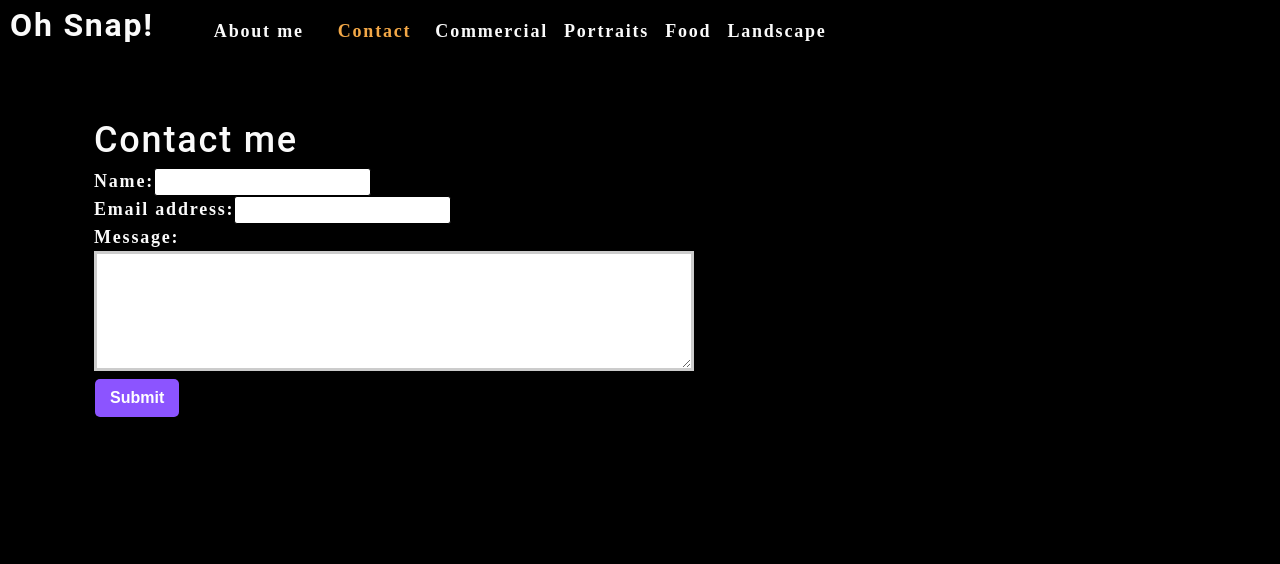
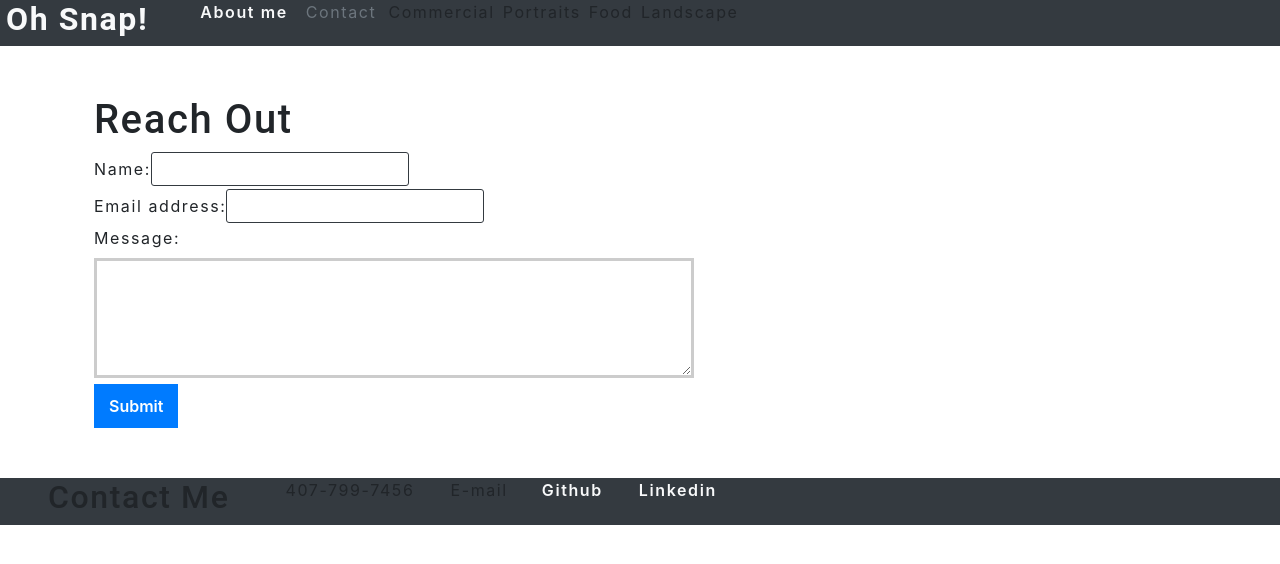
Before and after one commit to DCampos07/damaris-profile, a React (Create React App) app: page / in a window 1280 px wide. Both pictures are taken after a click on the element "Contact". Shown: the top 564 px of the page. Built offline with nearby package versions, Linux system fonts and the light colour scheme.

Commit message:
added footer

```diff
--- a/package.json
+++ b/package.json
@@ -8,9 +8,12 @@
     "@testing-library/jest-dom": "^5.11.8",
     "@testing-library/react": "^11.2.3",
     "@testing-library/user-event": "^12.6.0",
+    "bootstrap": "^4.5.3",
     "react": "^17.0.1",
     "react-dom": "^17.0.1",
-    "react-scripts": "4.0.1",
+    "react-icons": "^4.1.0",
+    "react-scripts": "^4.0.1",
+    "reactstrap": "^8.8.1",
     "web-vitals": "^0.2.4"
   },
   "scripts": {
--- a/src/App.js
+++ b/src/App.js
@@ -3,6 +3,7 @@ import Nav from './components/Nav';
 import About from './components/About';
 import Projects from './components/Projects';
 import ContactForm from './components/Contact';
+import Footer from './components/Footer';
 
 function App() {
   const [categories] = useState([
@@ -38,6 +39,7 @@ function App() {
           <ContactForm></ContactForm>
         )}
       </main>
+      <Footer></Footer>
     </div>
   );
 }
--- a/src/components/Contact/index.js
+++ b/src/components/Contact/index.js
@@ -38,7 +38,7 @@ function ContactForm() {
 
   return (
     <section>
-      <h1 data-testid="h1tag">Contact me</h1>
+      <h1 data-testid="h1tag">Reach Out</h1>
       <form id="contact-form" onSubmit={handleSubmit}>
         <div>
           <label htmlFor="name">Name:</label>
--- /dev/null
+++ b/src/components/Footer/index.js
@@ -0,0 +1,20 @@
+import React from 'react';
+import { IconName } from "react-icons/go";
+
+function Footer() {
+    return (
+        <header class="flex-row px-5">
+                    <h2>Contact Me</h2>
+                <div>
+                    <ul class="flex-row">
+                        <li class="mx-3" color="link"> 407-799-7456</li>
+                        <li class="mx-3" color="link"> <a href="dccampos00@gmail.com"></a>E-mail</li>
+                        <li class="mx-3" color="link"> <a href="https://github.com/DCampos07">Github</a></li>
+                        <li class="mx-3" color="link"> <a href="https://www.linkedin.com/in/damaris-c-870a1472">Linkedin</a></li>
+                    </ul>
+                </div>
+        </header>
+    );
+};
+
+export default Footer;
--- a/src/index.js
+++ b/src/index.js
@@ -3,6 +3,7 @@ import ReactDOM from 'react-dom';
 import './index.css';
 import App from './App';
 import reportWebVitals from './reportWebVitals';
+import 'bootstrap/dist/css/bootstrap.min.css';
 
 ReactDOM.render(
   <React.StrictMode>
```
Also changed, not shown: src/App.css (+7 -0 lines), 2 other files (tests, documents, lock files or other folders).
